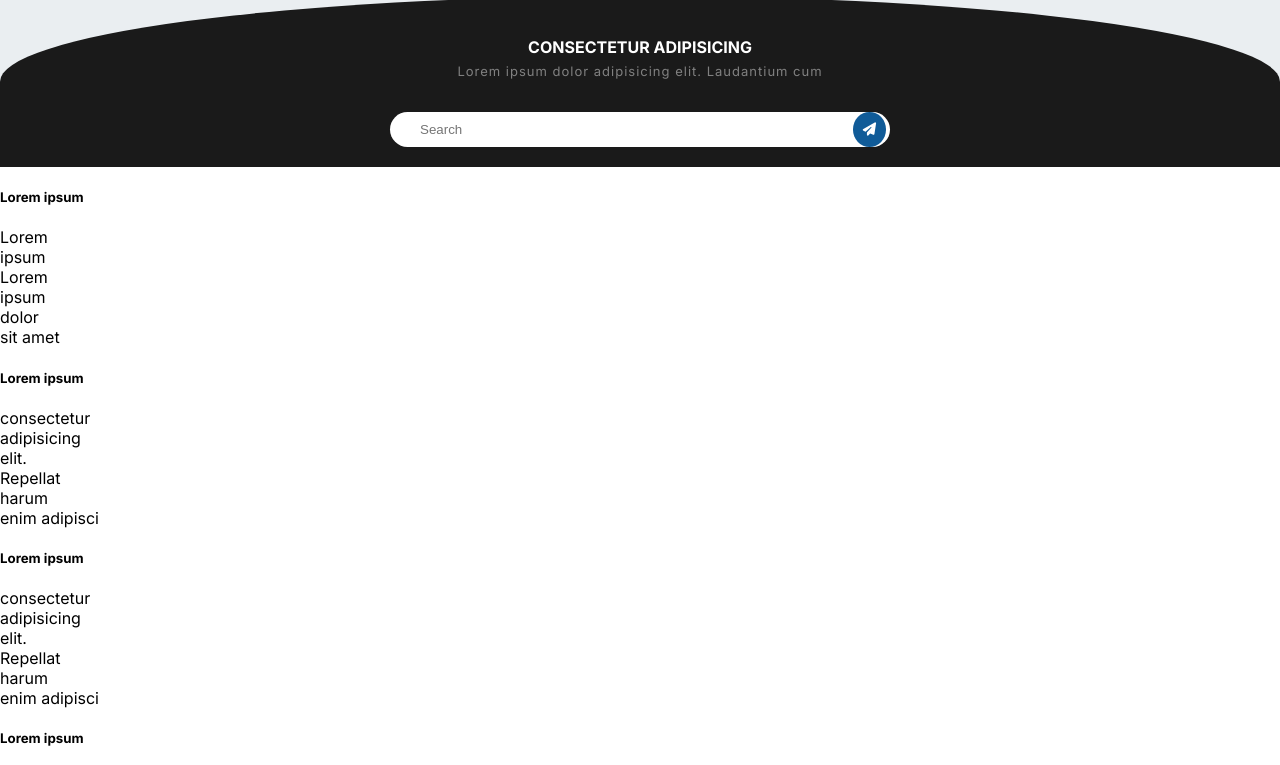
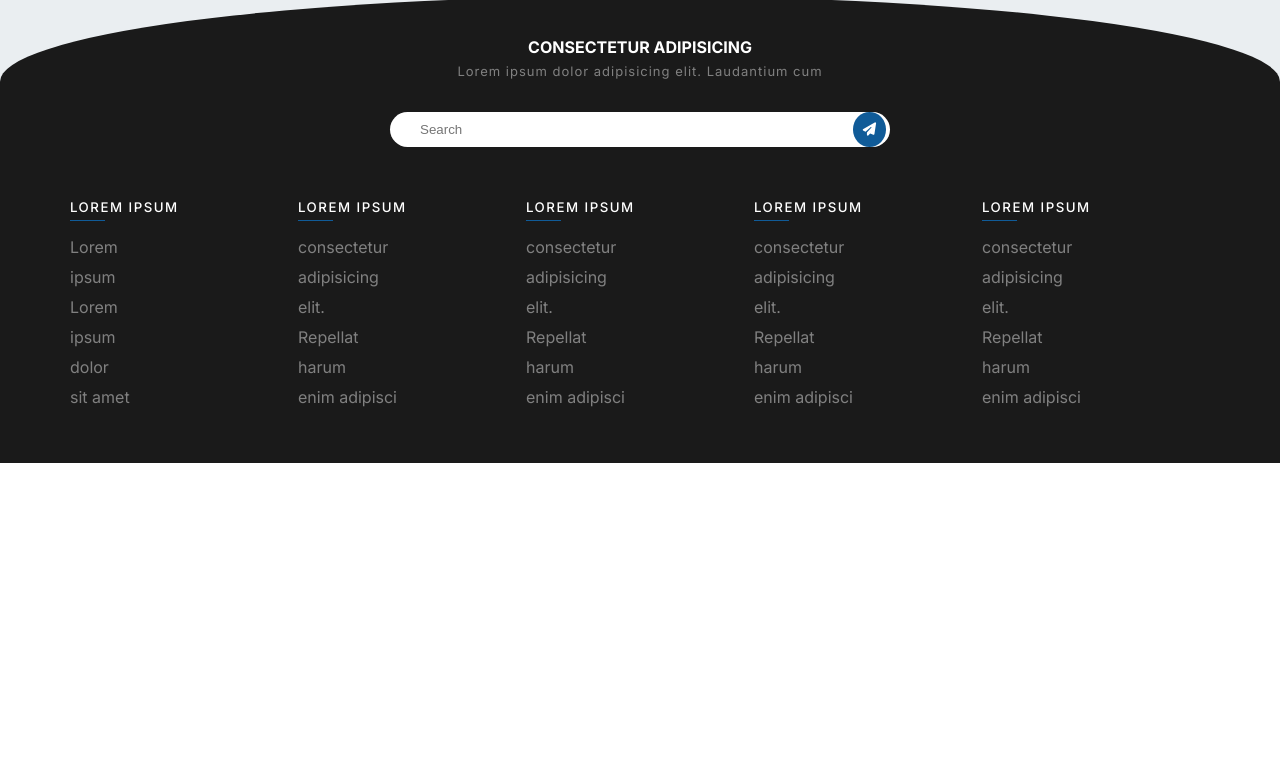
Before and after one commit to Ezmad-Ze/Internship_assignment_one, a website: page index.html in a window 1280 px wide. Shown: the part 2745-3510 px from the top of the page. After the commit the page ends 3208 px from the top, so only its background shows below. Drawn offline with nearby package versions, Linux system fonts and the light colour scheme; files that its build step writes are made by us from their sources.

Commit message:
creating footer style

```diff
--- a/app/scss/components/_index.scss
+++ b/app/scss/components/_index.scss
@@ -7,3 +7,4 @@
 @forward "why";
 @forward "contact";
 @forward "search";
+@forward "lists";
--- /dev/null
+++ b/app/scss/components/lists.scss
@@ -0,0 +1,44 @@
+@use "../util" as *;
+
+.lists {
+  background-color: var(--background-black);
+  margin-top: rem(-30);
+  padding: rem(40) rem(70);
+  display: grid;
+  grid-template-columns: repeat(2, 1fr);
+  @include breakpoint(medium) {
+    grid-template-columns: repeat(3, 1fr);
+  }
+  @include breakpoint(large) {
+    grid-template-columns: repeat(5, 1fr);
+  }
+  &__item {
+    color: var(--white);
+    &--title {
+      position: relative;
+      font-weight: 500;
+      text-transform: uppercase;
+      letter-spacing: rem(1.5);
+      &::after {
+        content: "";
+        display: block;
+        position: absolute;
+        margin-top: rem(5);
+        left: rem(0);
+        width: rem(35);
+        height: rem(1);
+        background-color: var(--blue);
+      }
+    }
+    &--list {
+      color: grey;
+      & > li {
+        margin-top: rem(10);
+        &:hover {
+          color: var(--white);
+          cursor: pointer;
+        }
+      }
+    }
+  }
+}
```
